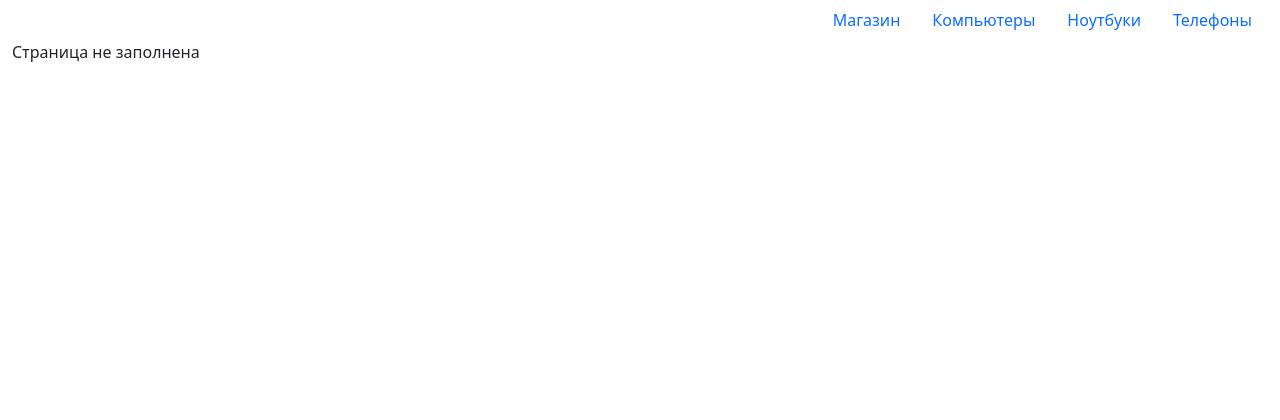
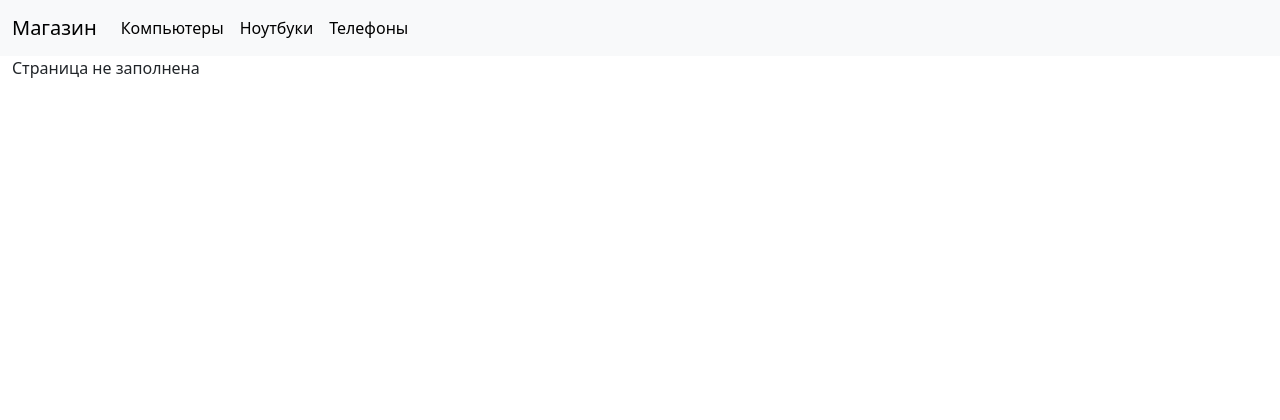
Before and after one commit to ZandrexQX/HW_Flask_01, a Flask app: page / in a window 1280 px wide. Shown: the top 420 px of the page. Run offline with Flask 3, Linux system fonts and the light colour scheme; some libraries are stand-ins or nearby versions.

Commit message:
add pages

```diff
--- a/templates/base.html
+++ b/templates/base.html
@@ -11,13 +11,28 @@
 </title>
 </head>
     <body>
+        <nav class="navbar navbar-expand-lg bg-body-tertiary">
+          <div class="container-fluid">
+            <a class="navbar-brand" href="#">Магазин</a>
+            <button class="navbar-toggler" type="button" data-bs-toggle="collapse" data-bs-target="#navbarSupportedContent" aria-controls="navbarSupportedContent" aria-expanded="false" aria-label="Toggle navigation">
+              <span class="navbar-toggler-icon"></span>
+            </button>
+            <div class="collapse navbar-collapse" id="navbarSupportedContent">
+              <ul class="navbar-nav me-auto mb-2 mb-lg-0">
+                <li class="nav-item">
+                  <a class="nav-link active" aria-current="page" href="#">Компьютеры</a>
+                </li>
+                <li class="nav-item">
+                  <a class="nav-link active" aria-current="page" href="#">Ноутбуки</a>
+                </li>
+                <li class="nav-item">
+                  <a class="nav-link active" aria-current="page" href="#">Телефоны</a>
+                </li>
+              </ul>
+            </div>
+          </div>
+        </nav>
         <div class="container-fluid">
-            <ul class="nav nav-pills justify-content-end align-items-end">
-                <li class="nav-item"><a href="/main/" class="nav-link">Магазин</a></li>
-                <li class="nav-item"><a href="/data/" class="nav-link">Компьютеры</a></li>
-                <li class="nav-item"><a href="#" class="nav-link">Ноутбуки</a></li>
-                <li class="nav-item"><a href="#" class="nav-link">Телефоны</a></li>
-            </ul>
                 {% block content %}
                 Страница не заполнена
                 {% endblock %}
```
Also changed, not shown: templates/computers.html (added, +10 -0 lines), templates/main.html (added, +10 -0 lines), templates/noutebook.html (added, +10 -0 lines), templates/telephone.html (added, +10 -0 lines).
